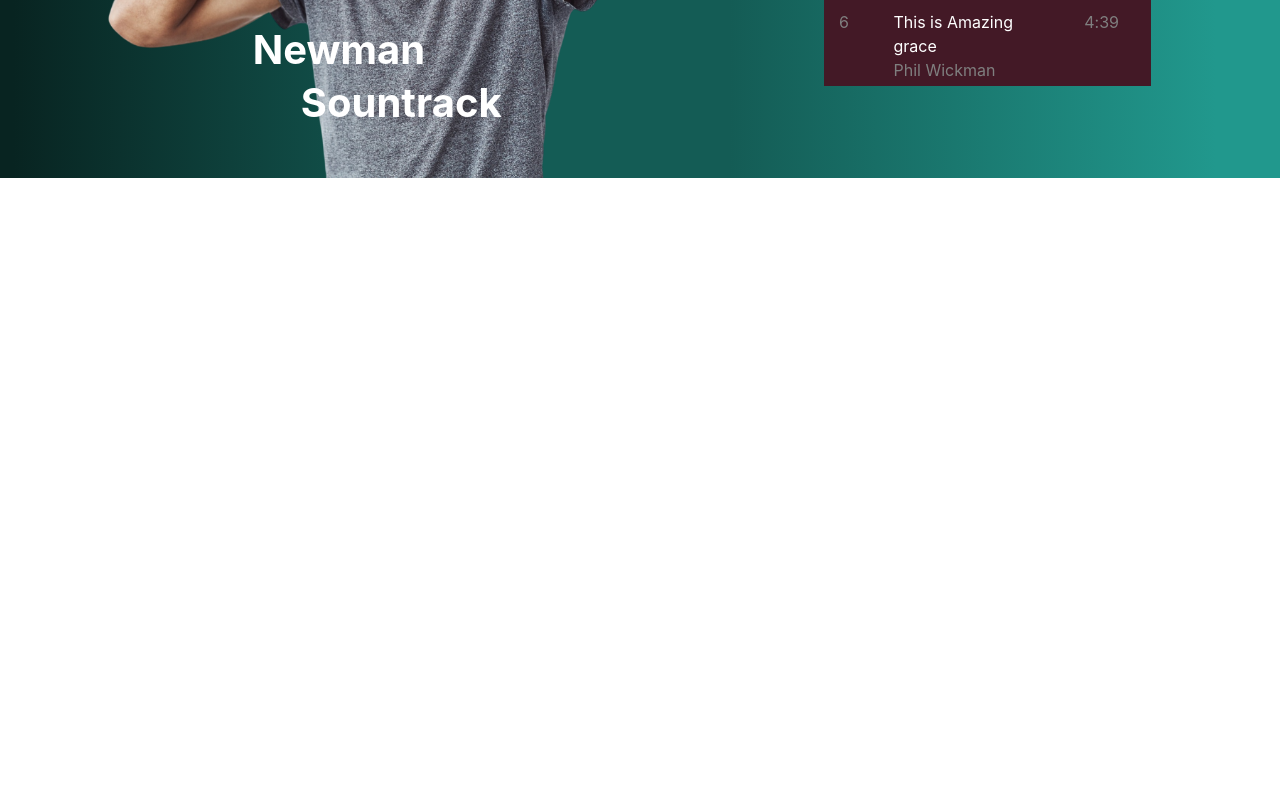
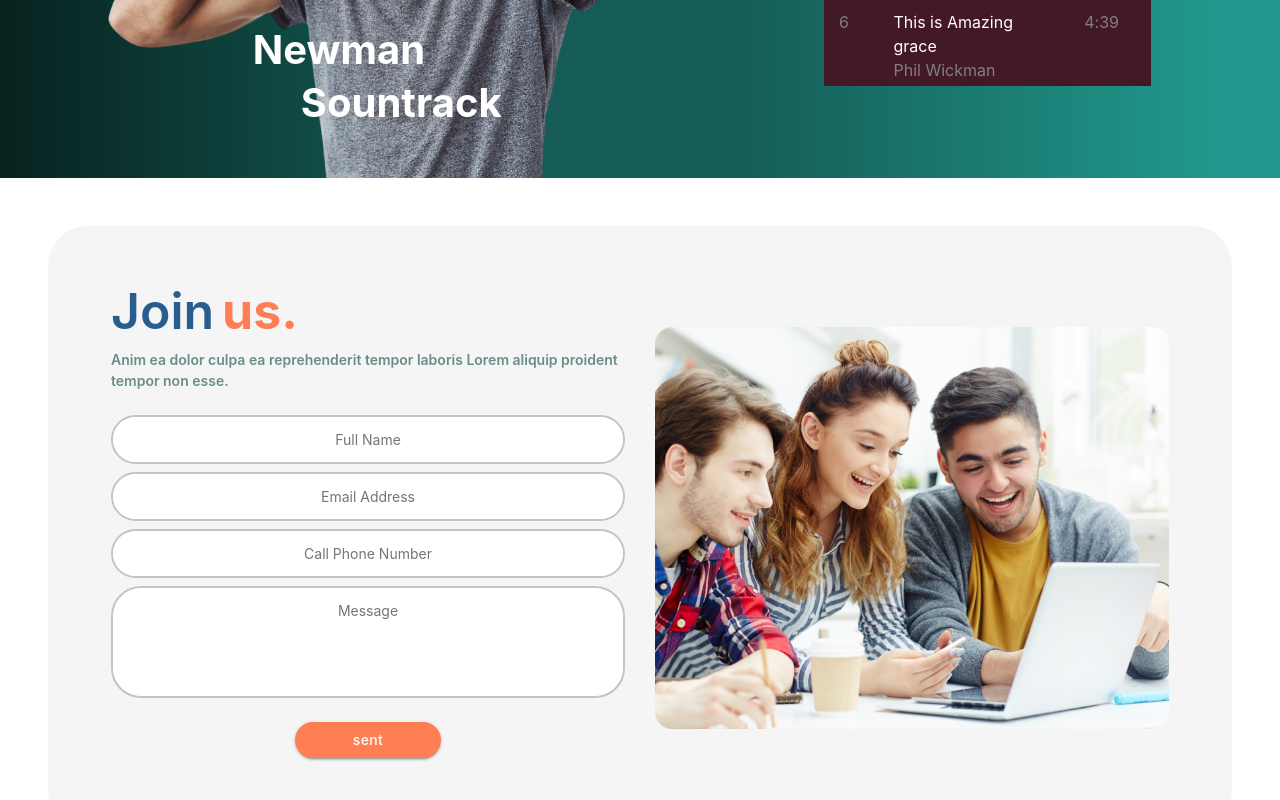
Before and after one commit to OmarVargas235/prueba-tecnica-2, a React (Vite) app: page / in a window 1280 px wide. Shown: the part 4104-4904 px from the top of the page. Before the commit the page ends 4282 px from the top, so only its background shows below. Built offline with nearby package versions, Linux system fonts and the light colour scheme.

Commit message:
feat: terminando vista de joinus

```diff
--- a/src/App.tsx
+++ b/src/App.tsx
@@ -20,6 +20,7 @@ const Crew = lazy(async () => await import('./main/crew'));
 const Whatsnew = lazy(async () => await import('./main/whatsnew'));
 const Memories = lazy(async () => await import('./main/memories'));
 const Sountrack = lazy(async () => await import('./main/sountrack'));
+const JoinUs = lazy(async () => await import('./main/joinus'));
 
 const GlobalStyle = createGlobalStyle`
 	body {
@@ -54,6 +55,7 @@ function App(): JSX.Element {
             <Whatsnew />
             <Memories />
             <Sountrack />
+            <JoinUs />
         </ThemeProvider>
     </Suspense>;
 }
--- a/src/layauts/textField/TextField.tsx
+++ b/src/layauts/textField/TextField.tsx
@@ -84,7 +84,7 @@ const TextField = ({
 						value={value}
 						readOnly={isReadOnly}
 						rows={4}
-						className='w-100'
+						className={`w-100 ${classesInput}`}
 						autoComplete={autocomplete}
 						maxLength={maxLength}
 					></Textarea>
--- a/src/layauts/textField/styled.ts
+++ b/src/layauts/textField/styled.ts
@@ -17,7 +17,7 @@ const styles = (): string => `
     padding: 12px;
     display: inline-block;
     border: 1px solid #EDECEC;
-    border-radius: 3px;
+    border-radius: 30px;
     box-sizing: border-box;
     outline: none;
     transition: border .1s ease-in-out;
--- /dev/null
+++ b/src/main/joinus/components/JoinUsPage.tsx
@@ -0,0 +1,102 @@
+
+// 2.- componets
+import { Text } from "../../../layauts/Text";
+import Form from "../../../layauts/form/Form";
+import TextField from "../../../layauts/textField/TextField";
+import Button from "../../../layauts/button/Button";
+
+// 3.- estilos
+import { Container } from "../styled";
+
+// 4.- assets
+import onlineCommunication from '../../../assets/images/online-communication.png';
+
+interface Props {
+    onSubmit: (v: object) => Promise<void>;
+}
+
+const JoinUsPage = ({ onSubmit }: Props): JSX.Element => {
+
+    return <Container className="mt-5 px-5">
+        <div className="bg row px-1 px-sm-5 py-4 py-sm-5 d-flex justify-content-center align-items-center">
+            <div className="col-12 col-md-6 order-1 order-md-0">
+                <div className="d-flex">
+                    <Text
+                        color="#295D8F"
+                        size="50px"
+                        weight="600"
+                    >Join</Text>
+
+                    <Text
+                        color="#FF7E54"
+                        size="50px"
+                        weight="bold"
+                        className="ml-2"
+                    >us.</Text>
+                </div>
+
+                <Text
+                    color="#6A8D8B"
+                    size="14px"
+                    weight="600"
+                >Anim ea dolor culpa ea reprehenderit tempor laboris Lorem aliquip proident tempor non esse.</Text>
+
+                <Form
+                    onSubmit={onSubmit}
+                    handleSubmit={()=>{}}
+                    className="my-4"
+                >
+                    <TextField
+                        name="fullname"
+                        handleChange={()=>{}}
+                        value=''
+                        placeholder="Full Name"
+                        classesInput="text-center"
+                        classes="mb-2"
+                    />
+
+                    <TextField
+                        name="email"
+                        handleChange={()=>{}}
+                        value=''
+                        placeholder="Email Address"
+                        classesInput="text-center"
+                        classes="mb-2"
+                    />
+
+                    <TextField
+                        name="callPhone"
+                        handleChange={()=>{}}
+                        value=''
+                        placeholder="Call Phone Number"
+                        classesInput="text-center"
+                        classes="mb-2"
+                    />
+
+                    <TextField
+                        type="textarea"
+                        name="message"
+                        handleChange={()=>{}}
+                        handleChangeTextarea={() => {}}
+                        value=''
+                        placeholder="Message"
+                        classesInput="text-center"
+                        classes="mb-2"
+                    />
+
+                    <div className="w-100 d-flex justify-content-center mt-4">
+                        <Button
+                            classes="px-5"
+                        >sent</Button>
+                    </div>
+                </Form>
+            </div>
+
+            <div className="col-12 col-md-6 order-md-0 mb-4 mb-md-0">
+                <img src={onlineCommunication} alt='onlineCommunication' />
+            </div>
+        </div>
+    </Container>;
+}
+
+export default JoinUsPage;
--- /dev/null
+++ b/src/main/joinus/container/JoinUs.tsx
@@ -0,0 +1,16 @@
+
+// 2.- components
+import JoinUsPage from "../components/JoinUsPage";
+
+const JoinUs = (): JSX.Element => {
+
+    async function onSubmit(model: object): Promise<void> {
+
+    }
+
+    return <JoinUsPage
+        onSubmit={onSubmit}
+    />;
+}
+
+export default JoinUs;
--- /dev/null
+++ b/src/main/joinus/index.tsx
@@ -0,0 +1,10 @@
+
+// 2.- components
+import JoinUsPage from "./container/JoinUs";
+
+const JoinUs = (): JSX.Element => {
+
+    return <JoinUsPage />;
+}
+
+export default JoinUs;
--- /dev/null
+++ b/src/main/joinus/styled.ts
@@ -0,0 +1,12 @@
+import styled from "styled-components";
+
+export const Container = styled.section`
+    .bg {
+        background-color: #F5F5F5;
+        border-radius: 40px;
+    }
+
+    img {
+        width: 100%;
+    }
+`;
```
Also changed, not shown: src/assets/images/online-communication.png (added).
